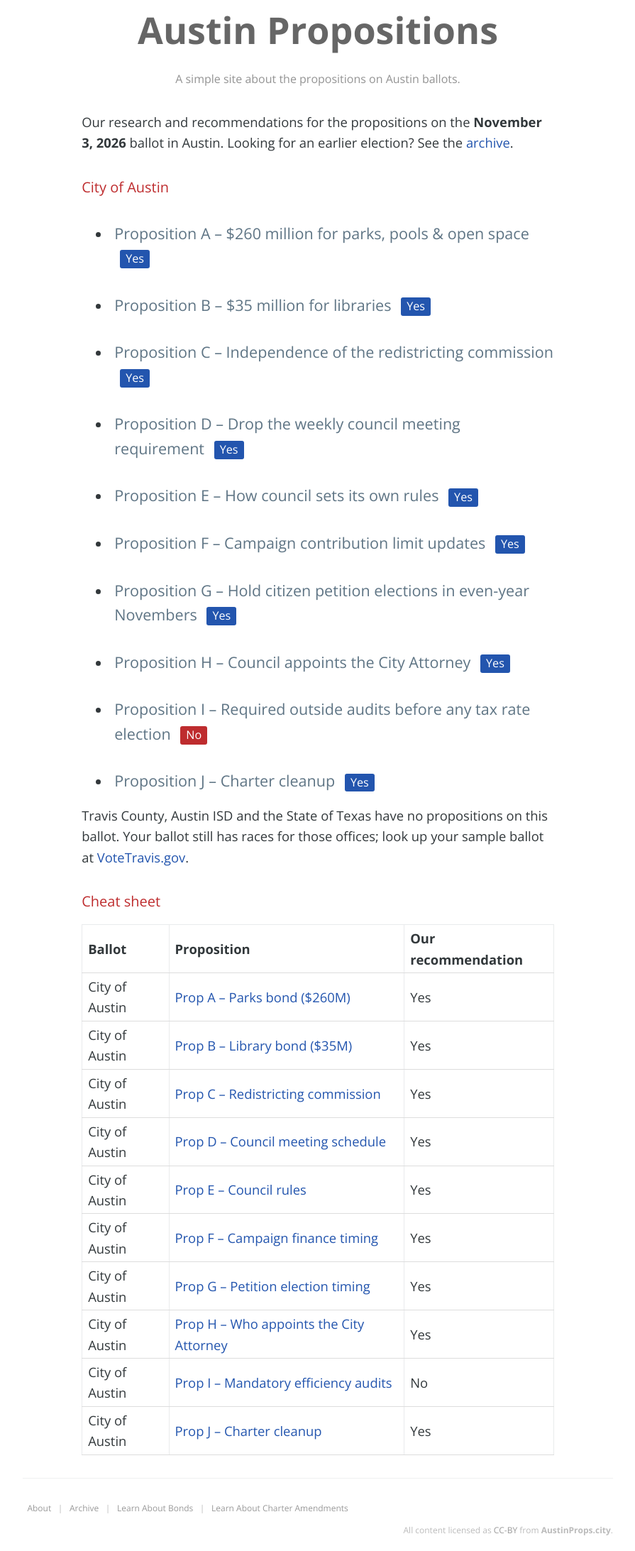
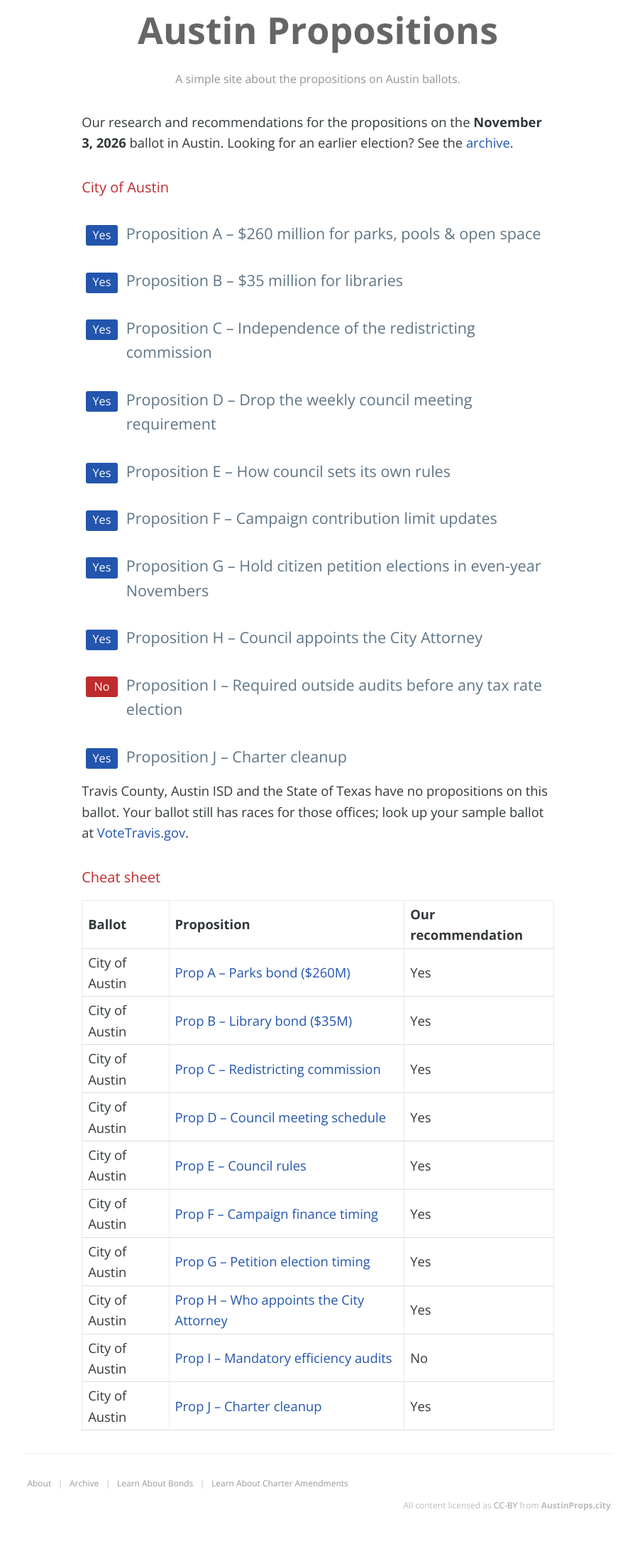
Before and after one commit to h3h/austinprops.city, a Jekyll site: the page built from index.html, in a window 1280 px wide. Shown: the whole page at 71% size, without its empty margins (192-1087 px from the left). Built offline with Jekyll 4.4.1, drawn with Linux system fonts in a browser that asks for light colours; after the commit the page ends 2151 px from its top, so only the background shows below that.

Commit message:
Lead each proposition with its recommendation badge
Badges get a fixed width and come first on each line so they form a column;
wrapped titles stay indented. Entries without a recommendation get an empty
placeholder to keep alignment.

Co-Authored-By: Claude Opus 5.5 <noreply@anthropic.com>
Claude-Session: https://claude.ai/code/session_01NVM8qob9aiQdHqn3pq2deb

```diff
--- a/_includes/ballot.html
+++ b/_includes/ballot.html
@@ -7,12 +7,12 @@
 {% assign groups = sorted | group_by: "jurisdiction" %}
 {% for group in groups %}
 <h{{ level }} class="ballot-jurisdiction">{{ group.name }}</h{{ level }}>
-<ul class="post-index">
+<ul class="post-index ballot-list">
   {% for post in group.items %}
   <li>
     <h3 class="post-title" itemprop="name headline">
+      {% if post.recommendation %}<span class="rec rec-{{ post.recommendation | downcase }}">{{ post.recommendation }}</span>{% else %}<span class="rec rec-none" aria-hidden="true"></span>{% endif %}
       <a class="post-link" href="{{ post.url | prepend: site.baseurl }}">{{ post.title }}</a>
-      {% if post.recommendation %}<span class="rec rec-{{ post.recommendation | downcase }}">{{ post.recommendation }}</span>{% endif %}
     </h3>
   </li>
   {% endfor %}
--- a/style/style.scss
+++ b/style/style.scss
@@ -402,18 +402,28 @@ h2.ballot-year,
 h2.ballot-year {
   border-bottom: 2px solid $gold;
 }
+// Recommendation badge leads each line so the badges form a column.
+ul.ballot-list {
+  list-style: none;
+  padding-left: 0;
+}
+ul.ballot-list .post-title {
+  display: flex;
+  align-items: baseline;
+  gap: 0.75rem;
+}
 .rec {
-  display: inline-block;
-  margin-left: 0.5rem;
-  padding: 0 0.5rem;
+  flex: 0 0 2.75em;
+  padding: 0.1em 0;
   border-radius: 3px;
   font-size: 0.75em;
-  vertical-align: middle;
+  text-align: center;
   color: #fff;
   background: #5F7585;
 }
 .rec-yes { background: $blue; }
 .rec-no { background: $red; }
+.rec-none { background: transparent; }
 
 // Recap table on the home page
 table.recap {
```
